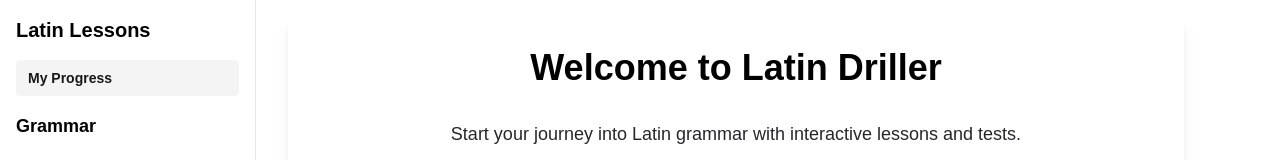
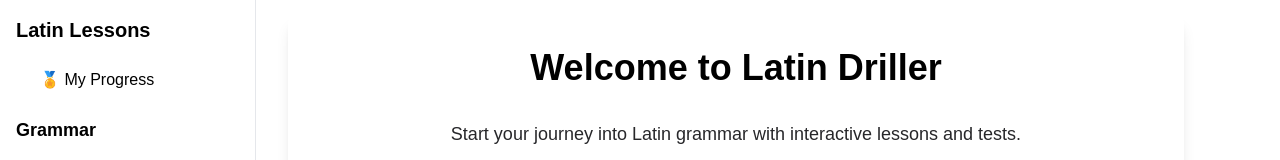
Before and after one commit to Qiong0312/latin_driller, a Next.js app: page / in a window 1280 px wide. Shown: the top 160 px of the page. Built offline with nearby package versions, Linux system fonts and the light colour scheme.

Commit message:
update progress

```diff
--- a/src/app/layout.tsx
+++ b/src/app/layout.tsx
@@ -35,15 +35,17 @@
         <aside className="w-64 bg-white dark:bg-gray-800 border-r border-gray-200 dark:border-gray-700 p-4">
           <nav>
             <h2 className="text-xl font-bold mb-4 text-black dark:text-zinc-50">Latin Lessons</h2>
-            <div className="mb-4">
-              <Link
-                href="/dashboard"
-                className="block rounded bg-zinc-100 px-3 py-2 text-sm font-semibold text-zinc-900 transition hover:bg-zinc-200 dark:bg-zinc-700 dark:text-zinc-100 dark:hover:bg-zinc-600"
-              >
-                My Progress
-              </Link>
-            </div>
             <div className="space-y-4">
+              <ul className="space-y-1 ml-4">
+                <li>
+                  <Link
+                    href="/dashboard"
+                    className="block p-2 rounded hover:bg-gray-100 dark:hover:bg-gray-700 text-black dark:text-zinc-200"
+                  >
+                    🏅 My Progress
+                  </Link>
+                </li>
+              </ul>
               <div>
                 <h3 className="text-lg font-semibold mb-2 text-black dark:text-zinc-50">Grammar</h3>
                 <ul className="space-y-1 ml-4">
```
